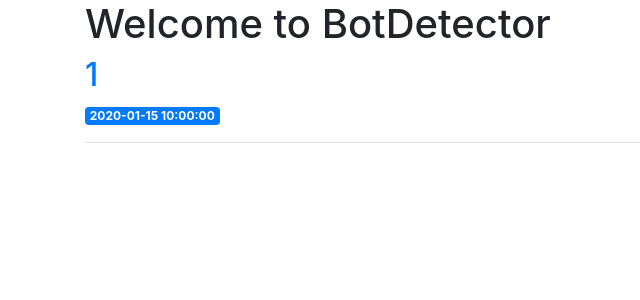
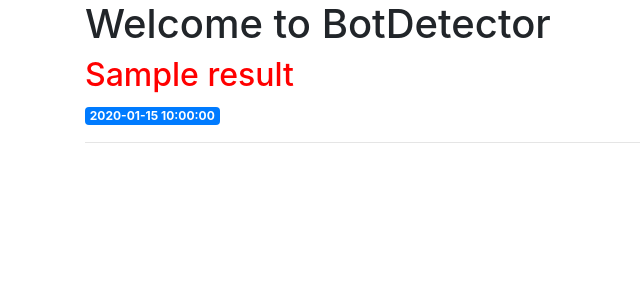
Before and after one commit to RedFox354/flask_diplom, a Flask app: template templates/index.html in a window 1280 px wide. Shown: the part 56-356 px from the top of the page, without its empty margins (0-640 px from the left). Run offline with Flask 2, Linux system fonts and the light colour scheme; the template is opened without the code that fills it: most values are stand-ins (such as "Sample title", 1, 10 or a date in 2020); some libraries are stand-ins or nearby versions.

Commit message:
first table (added color changing)

```diff
--- a/templates/index.html
+++ b/templates/index.html
@@ -4,7 +4,7 @@
     <h1>{% block title %} Welcome to BotDetector {% endblock %}</h1>
     {% for post in data %}
         <a href="{{ url_for('post', post_id=post['id']) }}">
-            <h2>{{ post['id'] }}</h2>
+            <h2 style="{% if post['result'] != 'undefined' %}color: red{% endif %} ">{{ post['result'] }}</h2>
         </a>
         <span class="badge badge-primary">{{ post['created'] }}</span>
         <hr>
```
Also changed, not shown: database.db.
